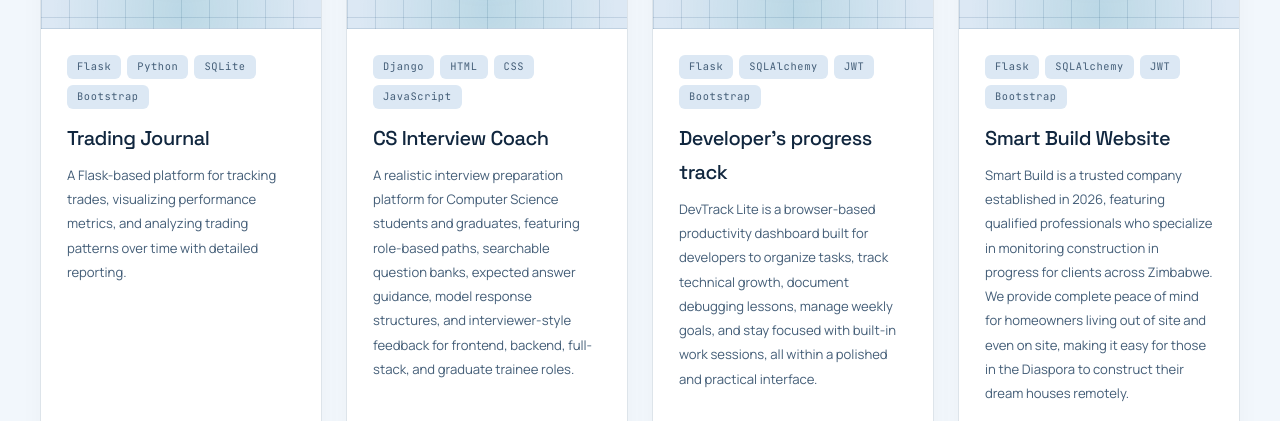
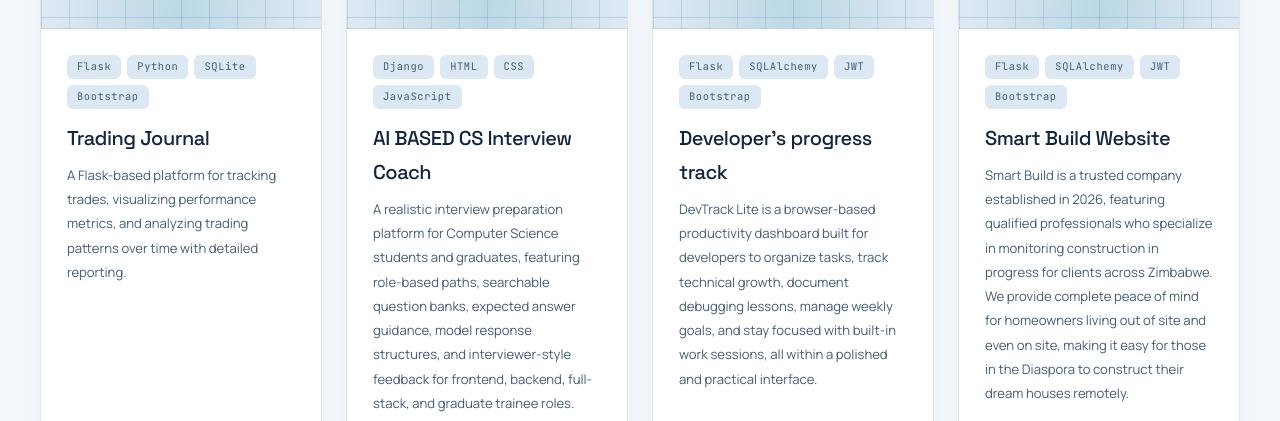
Before and after one commit to prominancefungurayi7-cyber/my-portfolio, a plain HTML site: page index.html in a window 1280 px wide. Shown: the part 5000-5421 px from the top of the page. Drawn offline with Linux system fonts and the light colour scheme.

Commit message:
Updated name

```diff
--- a/index.html
+++ b/index.html
@@ -842,7 +842,7 @@
         <div class="project-img"><i class="fas fa-user-tie"></i><span class="project-badge">Web</span></div>
         <div class="project-body">
           <div class="project-tags"><span class="project-tag">Django</span><span class="project-tag">HTML</span><span class="project-tag">CSS</span><span class="project-tag">JavaScript</span></div>
-          <h3>CS Interview Coach</h3>
+          <h3>AI BASED CS Interview Coach</h3>
           <p>A realistic interview preparation platform for Computer Science students and graduates, featuring role-based paths, searchable question banks, expected answer guidance, model response structures, and interviewer-style feedback for frontend, backend, full-stack, and graduate trainee roles.</p>
           <div class="project-links">
             <a href="https://cs-interview-coach-pro.onrender.com/" class="project-link" target="_blank"><i class="fab fa-github"></i> View Project</a>
```
